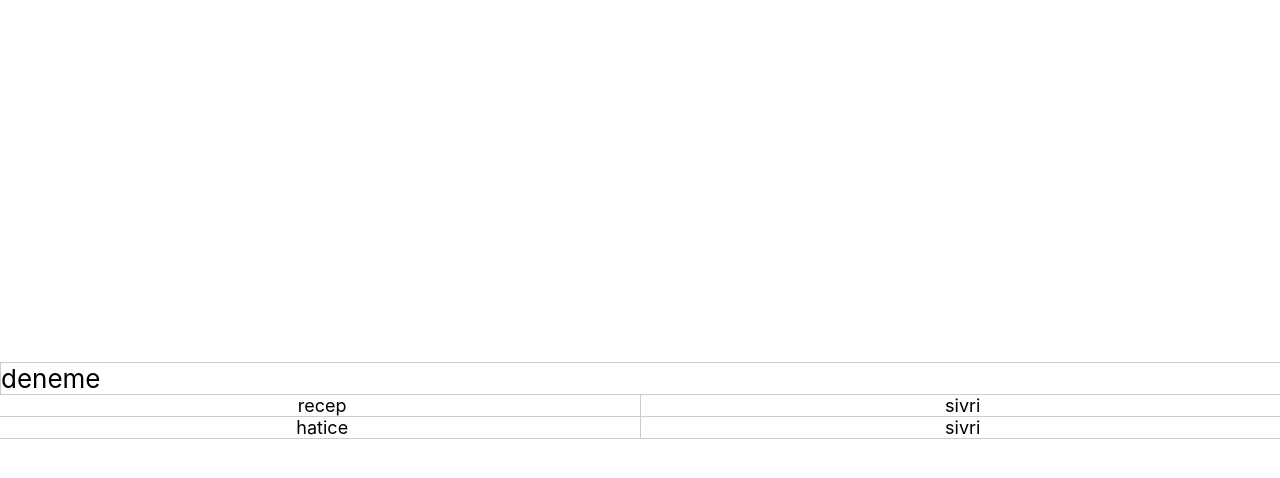
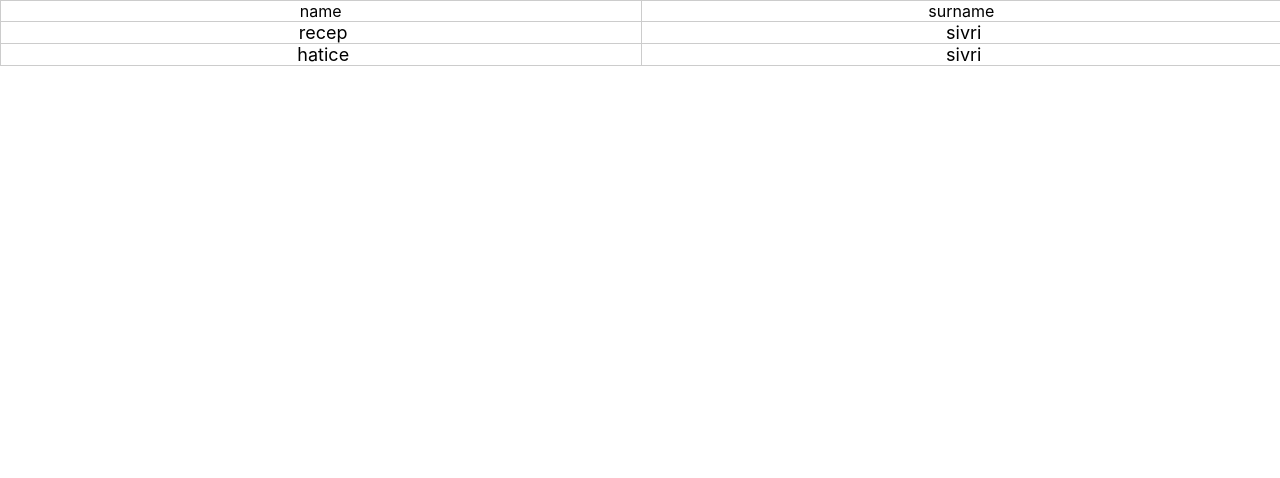
Before and after one commit to RecepSivri/rs-data-grid, a React (Create React App) app in the folder rs-data-grid-react/: page / in a window 1280 px wide. Shown: the top 478 px of the page. Built offline with nearby package versions, Linux system fonts and the light colour scheme.

Commit message:
simple table created

```diff
--- a/rs-data-grid-react/src/App.scss
+++ b/rs-data-grid-react/src/App.scss
@@ -1,12 +1,3 @@
-.App {
-  background-color: white;
-  min-height: 100vh;
-  display: flex;
-  flex-direction: column;
-  align-items: center;
-  justify-content: center;
-  font-size: calc(10px + 2vmin);
-}
 
 .column-start-layout{
   display: flex;
--- a/rs-data-grid-react/src/App.tsx
+++ b/rs-data-grid-react/src/App.tsx
@@ -5,11 +5,12 @@ import { RsDataGrid } from './components/rsDataGrid/rsDataGrid';
 
 function App() {
   const data :any[] = [{name: 'recep', surname: 'sivri'}, {name: 'hatice', surname: 'sivri'}];
-  const column: IColumn[] = [{name: 'name', dataField: 'name'}, {name: 'Surname', dataField: 'surname'}]
+  const column: IColumn[] = [{name: 'Name', dataField: 'name'}, {name: 'Surname', dataField: 'surname'}]
   return (
     <div className="App">
       <RsDataGrid
-      data = {data} />
+      data = {data}
+      column = {column}/>
     </div>
   );
 }
--- a/rs-data-grid-react/src/components/rsDataGrid/rsDataGrid.tsx
+++ b/rs-data-grid-react/src/components/rsDataGrid/rsDataGrid.tsx
@@ -13,7 +13,7 @@ export const RsDataGrid = (param: IRsDataGridProps)  => {
   return (
     <div className="rs-data-grid">
 
-      <RsDataGridHeader data = {data} column = {column}/>
+      <RsDataGridHeader data = {data}/>
       <RsDataGridTable data = {data}/>
      </div>
 
--- a/rs-data-grid-react/src/components/rsDataGrid/rsDataGridHeader/rsDataGridHeader.scss
+++ b/rs-data-grid-react/src/components/rsDataGrid/rsDataGridHeader/rsDataGridHeader.scss
@@ -1,8 +1,10 @@
-
-
 .rs-data-grid-header{
     border-bottom: 1px solid #ccc;
-    border-left: 1px solid #ccc;
-    border-right: 1px solid #ccc;
     width: 100%;
+    .rs-data-grid-header-row{
+        width: 100%;
+        .rs-data-grid-header-item{
+            width: 100%;
+        }
+    }
 }
--- a/rs-data-grid-react/src/components/rsDataGrid/rsDataGridHeader/rsDataGridHeader.tsx
+++ b/rs-data-grid-react/src/components/rsDataGrid/rsDataGridHeader/rsDataGridHeader.tsx
@@ -8,10 +8,35 @@ export interface IRsDataGridHeaderProps {
 
 export const RsDataGridHeader = (param: IRsDataGridHeaderProps)  => {
   const {data, column} = param;
-  console.log(data, column)
   return (
-    <div className='row-layout-start rs-data-grid-header'>
-      <div>deneme</div>
+    <div className='row-start-layout rs-data-grid-header'>
+      {
+        column &&
+        <div className='row-start-layout rs-data-grid-header-row'>
+          {
+            column.map((item: any, index: number) => {
+              return <div className='rs-data-grid-header-item row-layout-center'
+              style={{
+                borderRight: index !== column.length -1 ?  "1px solid #ccc" : ""
+              }} >{item.name}</div>
+            })
+          }
+        </div>
+      }
+      {
+        !column &&
+        <div className='row-start-layout rs-data-grid-header-row'>
+          {
+            data.length > 0 &&
+            Object.keys(data[0]).map((item: any, index: number) => {
+              return <div className='rs-data-grid-header-item row-layout-center'
+              style={{
+                borderRight: index !== Object.keys(data[0]).length -1 ?  "1px solid #ccc" : ""
+              }}>{item}</div>
+            })
+          }
+        </div>
+      }
     </div>
   )
 }
```
